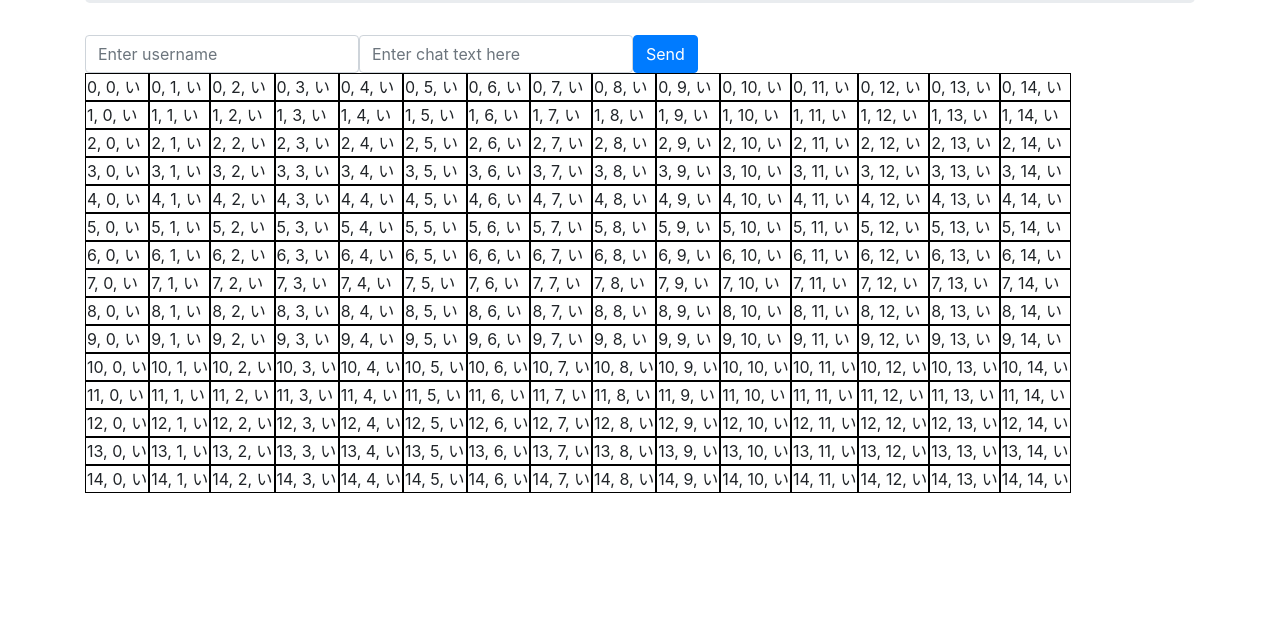
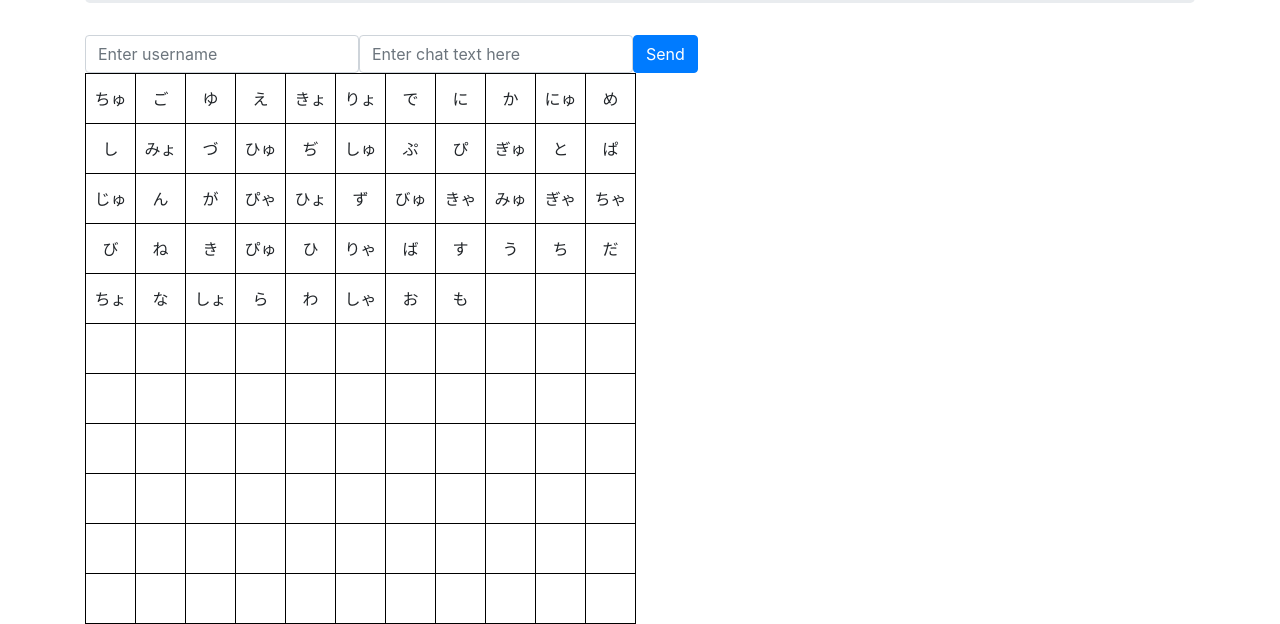
Before and after one commit to namdhgc/finding_word, a plain HTML site: page public/index.html in a window 1280 px wide. Shown: the part 181-805 px from the top of the page. Drawn offline with nearby package versions, Linux system fonts and the light colour scheme.

Commit message:
doing generate text

```diff
--- a/public/app.js
+++ b/public/app.js
@@ -31,12 +31,13 @@ window.addEventListener("DOMContentLoaded", (_) => {
 
   // render table 10 x 10
   var hiragana = getHiragana();
-  makeTable(15, 15, hiragana)
+  makeTable(11, 11, hiragana)
 });
 
 function makeTable(table_rows, table_columns, data) {
   var fragment = document.createDocumentFragment();
-  console.log(data[1])
+  let ranNums = shuffle(data);
+  // console.log(ranNums.next().value.kana)
 
   for (var i = 0; i < table_rows; i++) {
     var row = document.createElement('tr');
@@ -44,10 +45,25 @@ function makeTable(table_rows, table_columns, data) {
 
     for (var j = 0; j < table_columns; j++) {
       var cell = document.createElement('td');
-      cell.appendChild(document.createTextNode(i.toString() + ', ' + j.toString() + ', ' + data[1]['kana']));
+      let jp_str = '';
+      if (ranNums.next().value) {
+        obj = ranNums.next().value;
+        console.log(obj)
+        kana_str = obj.kana;
+        roumaji_str = obj.roumaji;
+
+        cell.setAttribute('id', jp_str)
+
+        // cell.appendChild(document.createTextNode(i.toString() + ', ' + j.toString() + ', ' + data[1]['kana']));
+        cell.appendChild(document.createTextNode(kana_str));
+      }
+
       row.appendChild(cell);
     }
   }
+  // data.forEach(item => {
+  //   console.log(item)
+  // });
 
   var target = document.getElementById('game-table');
   target.appendChild(fragment);
@@ -59,3 +75,12 @@ function getHiragana() {
 
   return allHiraganaCharacter;
 }
+
+function* shuffle(array) {
+  var i = array.length -1;
+
+  while (i--) {
+      yield array.splice(Math.floor(Math.random() * (i+1)), 1)[0];
+  }
+
+}
--- a/public/css/style.css
+++ b/public/css/style.css
@@ -6,4 +6,7 @@ table {
 td {
     border: 1px solid black;
     white-space: nowrap;
+    width: 50px;
+    height: 50px;
+    text-align: center;
 }
--- a/public/index.html
+++ b/public/index.html
@@ -1,6 +1,7 @@
 <!DOCTYPE html>
 <html>
   <head>
+      <meta charset="UTF-8">
     <title>Go Chat!</title>
     <link
       rel="stylesheet"
@@ -34,7 +35,7 @@
         <button class="btn btn-primary" type="submit">Send</button>
       </form>
       <div id="chat-text"></div>
-      <div id="game-table"></div>
+      <table id="game-table"></table>
     </div>
   </body>
   <script src="japanese/hiragana.js"></script>
```
